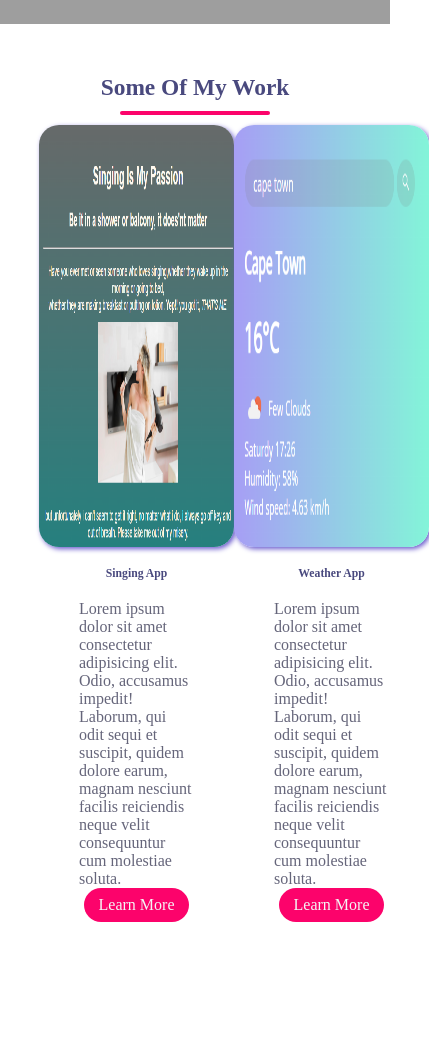
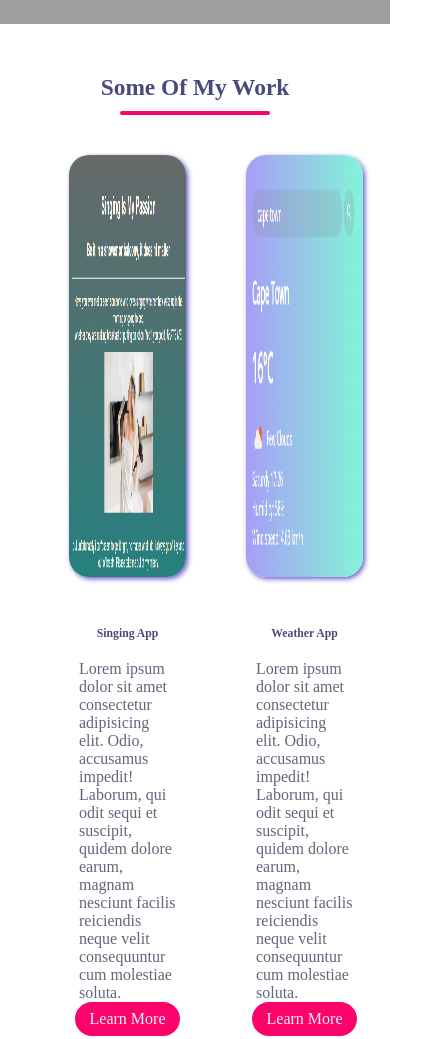
Before and after one commit to LebohM/my-codes-she-codes, a plain HTML site: page MyPortfolio/index.html in a window 390 px wide. Shown: the part 820-1859 px from the top of the page, 429 px wide, since content can reach past the window. Before the commit the page ends 1822 px from the top, so only its background shows below. Drawn offline with Linux system fonts and the light colour scheme; grey boxes are pictures that could not be loaded.

Commit message:
made responsive

```diff
--- a/MyPortfolio/src/stylesheet.css
+++ b/MyPortfolio/src/stylesheet.css
@@ -90,8 +90,9 @@ section{
     color: #49497e;
 }
 img{
-    width: 50vw;
+    width: 30vw;
     height: 50vh;
+    margin: 30px;
     border-radius: 20px;
     box-shadow: 2px 2px 5px slateblue;
 }
@@ -102,9 +103,9 @@ img{
     justify-content: space-between;
 }
 .row .col{
-display: flex;
-flex-direction: column;
-align-items: center;
+    display: flex;
+    flex-direction: column;
+    align-items: center;
 }
 .my-work{
     margin-top: 50px;
@@ -146,4 +147,7 @@ p{
     .nav-links li{
         margin: 30px auto;
     }
+    .row .col{
+        flex-direction: column;
+    }
 }
```
Also changed, not shown: MyPortfolio/index.html (line endings or trailing spaces).
